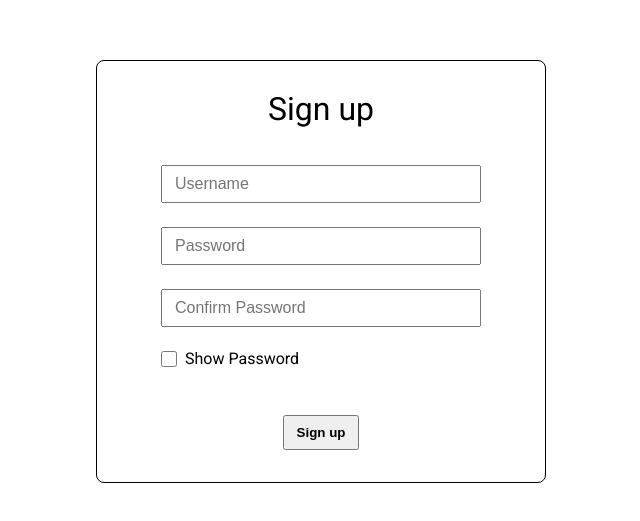
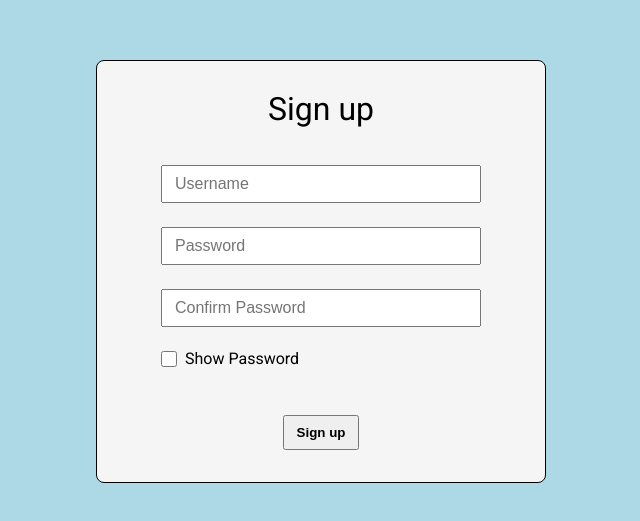
Before and after one commit to masonanders/signup-form-prototype, a React (Create React App) app: page / in a window 1280 px wide. Shown: the part 129-650 px from the top of the page, without its empty margins (319-959 px from the left). Built offline with nearby package versions, Linux system fonts and the light colour scheme.

Commit message:
Add background colors

```diff
--- a/src/main.css
+++ b/src/main.css
@@ -1,4 +1,5 @@
 #root {
+  background-color: lightblue;
   display: flex;
   font-family: "Roboto", sans-serif;
   height: 100vh;
@@ -7,6 +8,7 @@
 
 #main {
   align-self: center;
+  background-color: whitesmoke;
   border-radius: 8px;
   border-style: solid;
   border-width: 1px;
```
